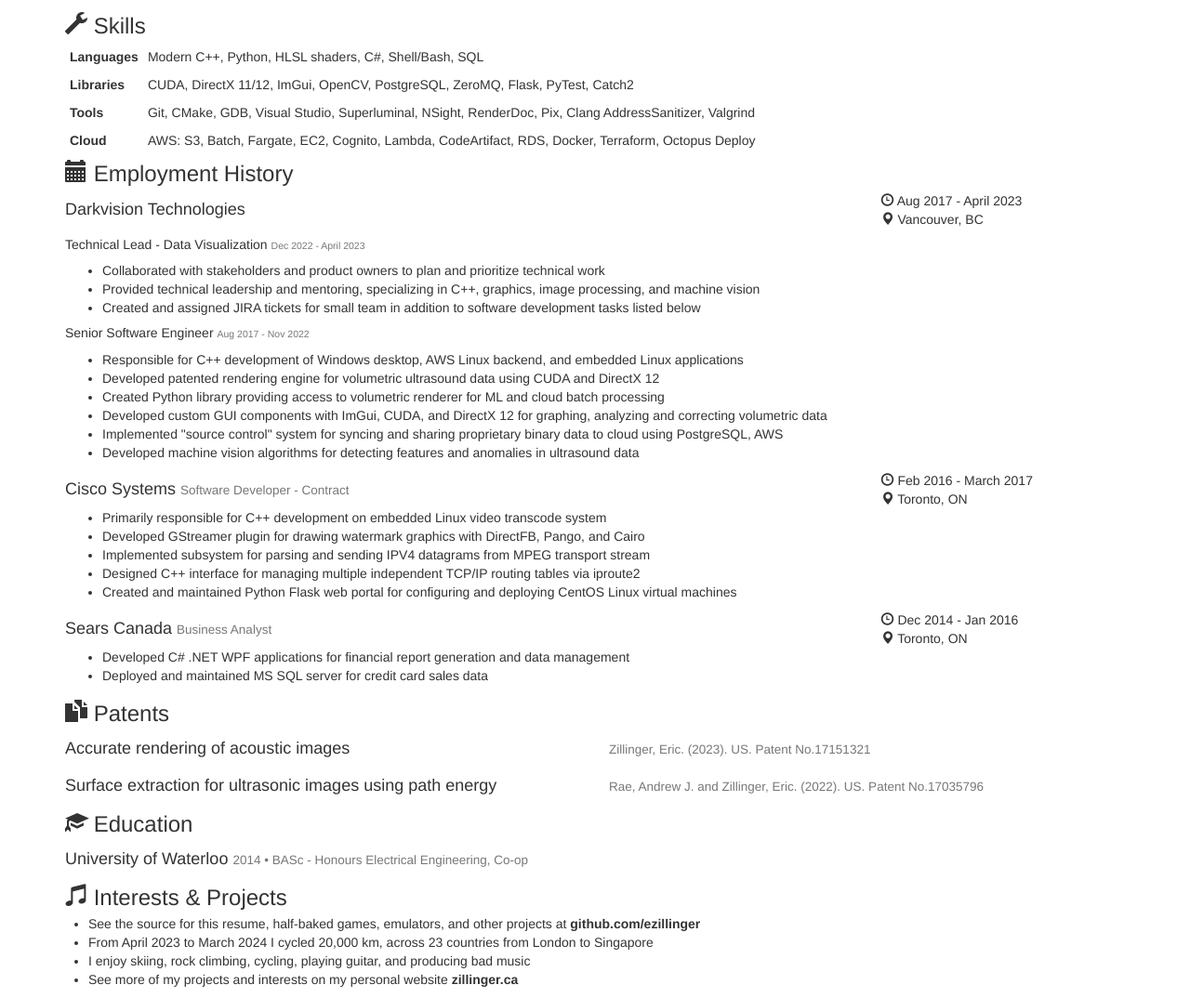
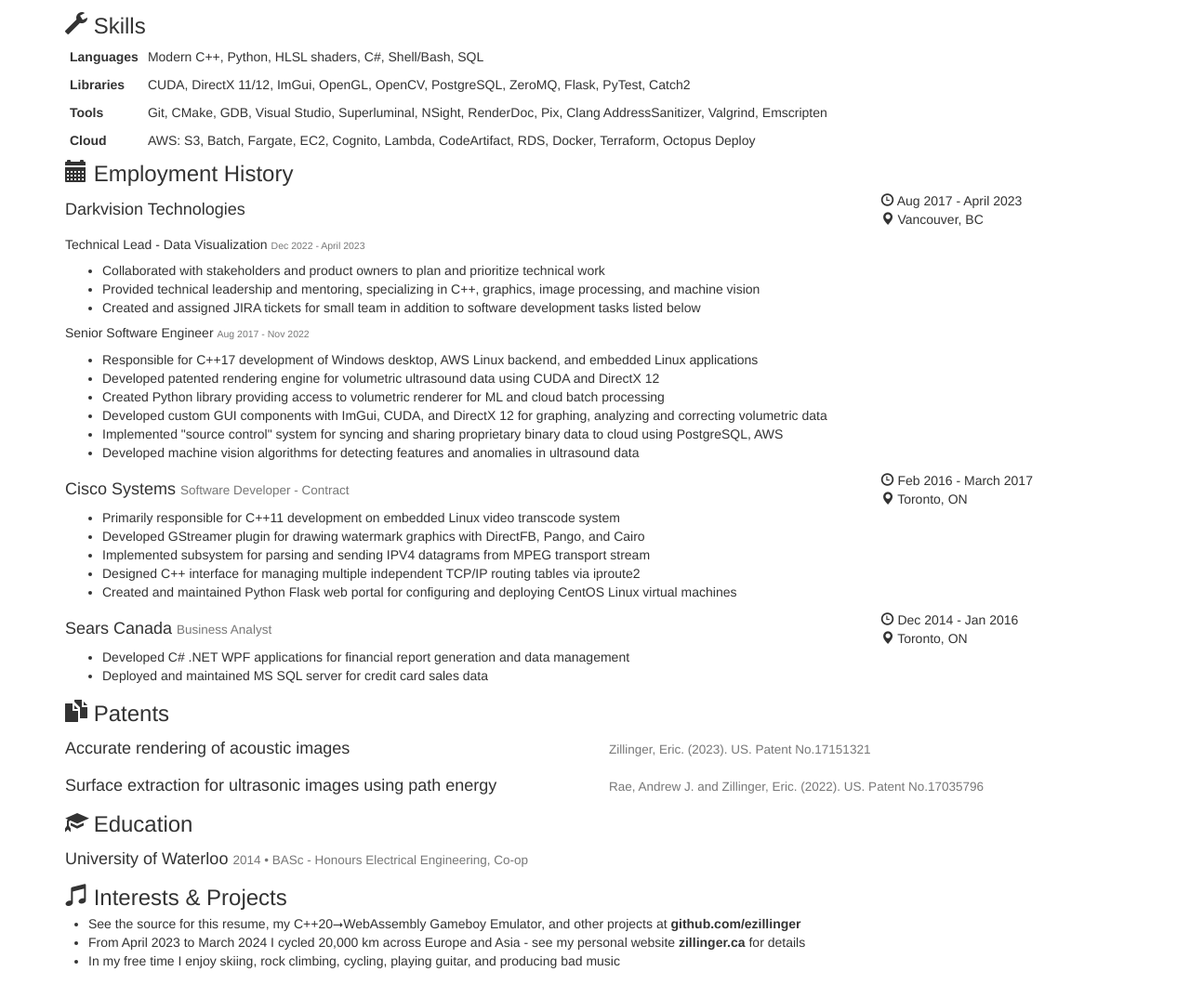
Before and after one commit to ezillinger/resume, a plain HTML site: page index.html in a window 1280 px wide. Shown: the part 59-1133 px from the top of the page at 93% size. Drawn offline with nearby package versions, Linux system fonts and the light colour scheme.

Commit message:
show off ezgb

```diff
--- a/index.html
+++ b/index.html
@@ -27,8 +27,10 @@
         <div class="col-md-7">
           <div class="col-md-12 hidden-print">
             <h4>
-              <span class="no-break"><a href="mailto:ezillinger@gmail.com"><span class="glyphicon glyphicon-envelope"></span> ezillinger@gmail.com</a></span>
-              <span class="no-break"><a href="https://zillinger.ca"><span class="glyphicon glyphicon-globe"></span> zillinger.ca</a></span>
+              <span class="no-break"><a href="mailto:ezillinger@gmail.com"><span
+                    class="glyphicon glyphicon-envelope"></span> ezillinger@gmail.com</a></span>
+              <span class="no-break"><a href="https://zillinger.ca"><span class="glyphicon glyphicon-globe"></span>
+                  zillinger.ca</a></span>
               <span class="no-break"><span class="glyphicon glyphicon-earphone"></span> +1-604-352-5974</span>
             </h4>
           </div>
@@ -36,7 +38,7 @@
             <h4>
               <a href="mailto:ezillinger@gmail.com"><span class="glyphicon glyphicon-envelope"></span>
                 ezillinger@gmail.com</a>
-              <a href="http://zillinger.ca"><span class="glyphicon glyphicon-globe"></span> zillinger.ca</a>
+              <a href="https://zillinger.ca"><span class="glyphicon glyphicon-globe"></span> zillinger.ca</a>
               <span class="glyphicon glyphicon-earphone"></span> +1-604-352-4974
             </h4>
           </div>
@@ -58,11 +60,12 @@
             </tr>
             <tr>
               <th>Libraries</th>
-              <td>CUDA, DirectX 11/12, ImGui, OpenCV, PostgreSQL, ZeroMQ, Flask, PyTest, Catch2</td>
+              <td>CUDA, DirectX 11/12, ImGui, OpenGL, OpenCV, PostgreSQL, ZeroMQ, Flask, PyTest, Catch2</td>
             </tr>
             <tr>
               <th>Tools</th>
-              <td>Git, CMake, GDB, Visual Studio, Superluminal, NSight, RenderDoc, Pix, Clang AddressSanitizer, Valgrind
+              <td>Git, CMake, GDB, Visual Studio, Superluminal, NSight, RenderDoc, Pix, Clang AddressSanitizer,
+                Valgrind, Emscripten
               </td>
             </tr>
             <tr>
@@ -101,14 +104,15 @@
               </ul>
               <h5>Senior Software Engineer <small>Aug 2017 - Nov 2022</small></h5>
               <ul>
-                <li>Responsible for C++ development of Windows desktop, AWS Linux backend, and embedded Linux
+                <li>Responsible for C++17 development of Windows desktop, AWS Linux backend, and embedded Linux
                   applications</li>
                 <li>Developed patented rendering engine for volumetric ultrasound data using CUDA and DirectX 12 </li>
                 <li>Created Python library providing access to volumetric renderer for ML and cloud batch processing
                 </li>
                 <li>Developed custom GUI components with ImGui, CUDA, and DirectX 12 for graphing, analyzing
                   and correcting volumetric data</li>
-                <li>Implemented "source control" system for syncing and sharing proprietary binary data to cloud using PostgreSQL, AWS</li>
+                <li>Implemented "source control" system for syncing and sharing proprietary binary data to cloud using
+                  PostgreSQL, AWS</li>
                 <li>Developed machine vision algorithms for detecting features and anomalies in ultrasound data</li>
               </ul>
             </div>
@@ -123,7 +127,7 @@
             <div class="col-md-3 col-md-offset-3"><span class="glyphicon glyphicon-map-marker"></span> Toronto, ON</div>
             <div class="col-md-12">
               <ul>
-                <li>Primarily responsible for C++ development on embedded Linux video transcode system</li>
+                <li>Primarily responsible for C++11 development on embedded Linux video transcode system</li>
                 <li>Developed GStreamer plugin for drawing watermark graphics with DirectFB, Pango, and Cairo</li>
                 <li>Implemented subsystem for parsing and sending IPV4 datagrams from MPEG transport stream</li>
                 <li>Designed C++ interface for managing multiple independent TCP/IP routing tables via iproute2 </li>
@@ -205,11 +209,10 @@
         <div class="col-md-12">
           <div class="row">
             <ul>
-              <li>See the source for this resume, half-baked games, emulators, and other projects at <strong><a
-                    href="https://github.com/ezillinger">github.com/ezillinger</a></strong></li>
-              <li>From April 2023 to March 2024 I cycled 20,000 km, across 23 countries from London to Singapore</li>
-              <li>I enjoy skiing, rock climbing, cycling, playing guitar, and producing bad music</li>
-              <li>See more of my projects and interests on my personal website <strong><a href="https://zillinger.ca">zillinger.ca</a></strong></li>
+              <li>See the source for this resume, my C++20&#x2b62;WebAssembly Gameboy Emulator, and other projects at
+                <strong><a href="https://github.com/ezillinger">github.com/ezillinger</a></strong></li>
+              <li>From April 2023 to March 2024 I cycled 20,000 km across Europe and Asia - see my personal website <strong><a href="https://zillinger.ca">zillinger.ca</a></strong> for details</li>
+              <li>In my free time I enjoy skiing, rock climbing, cycling, playing guitar, and producing bad music</li>
             </ul>
           </div>
         </div>
```
